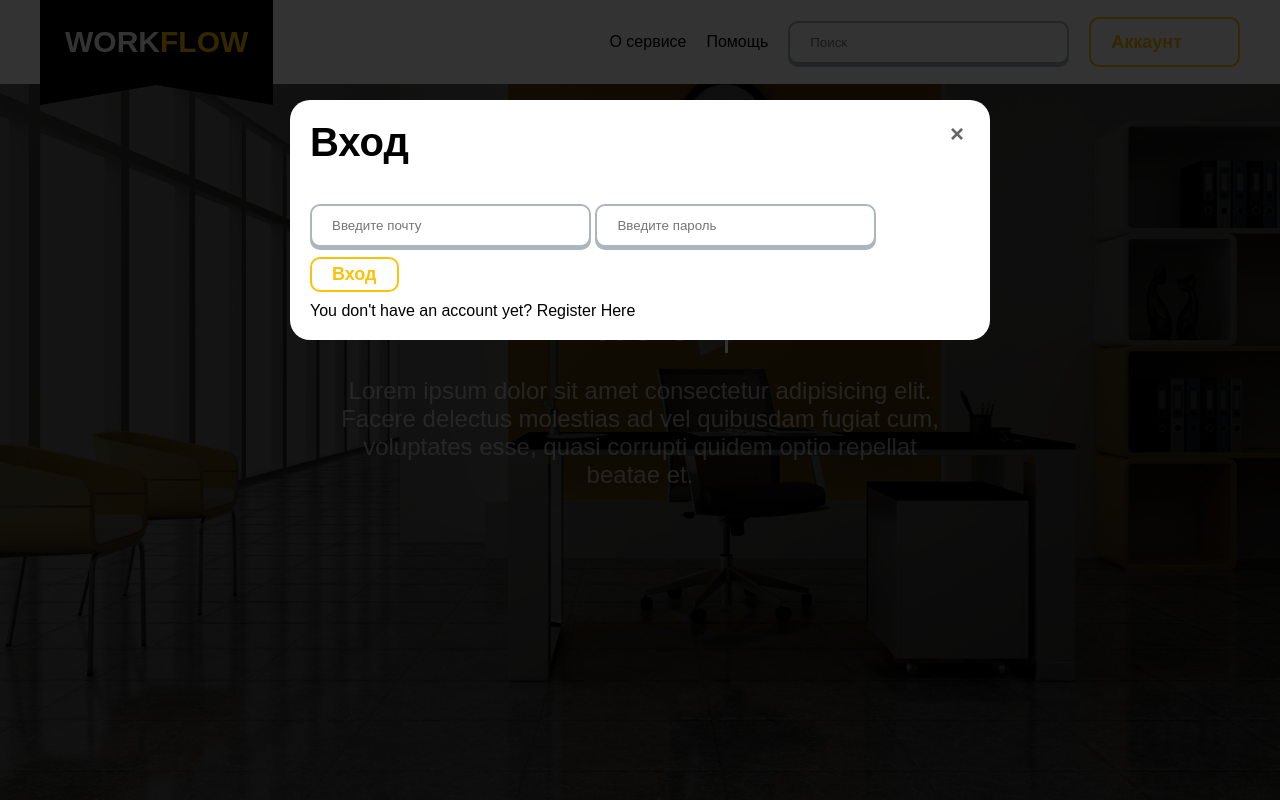
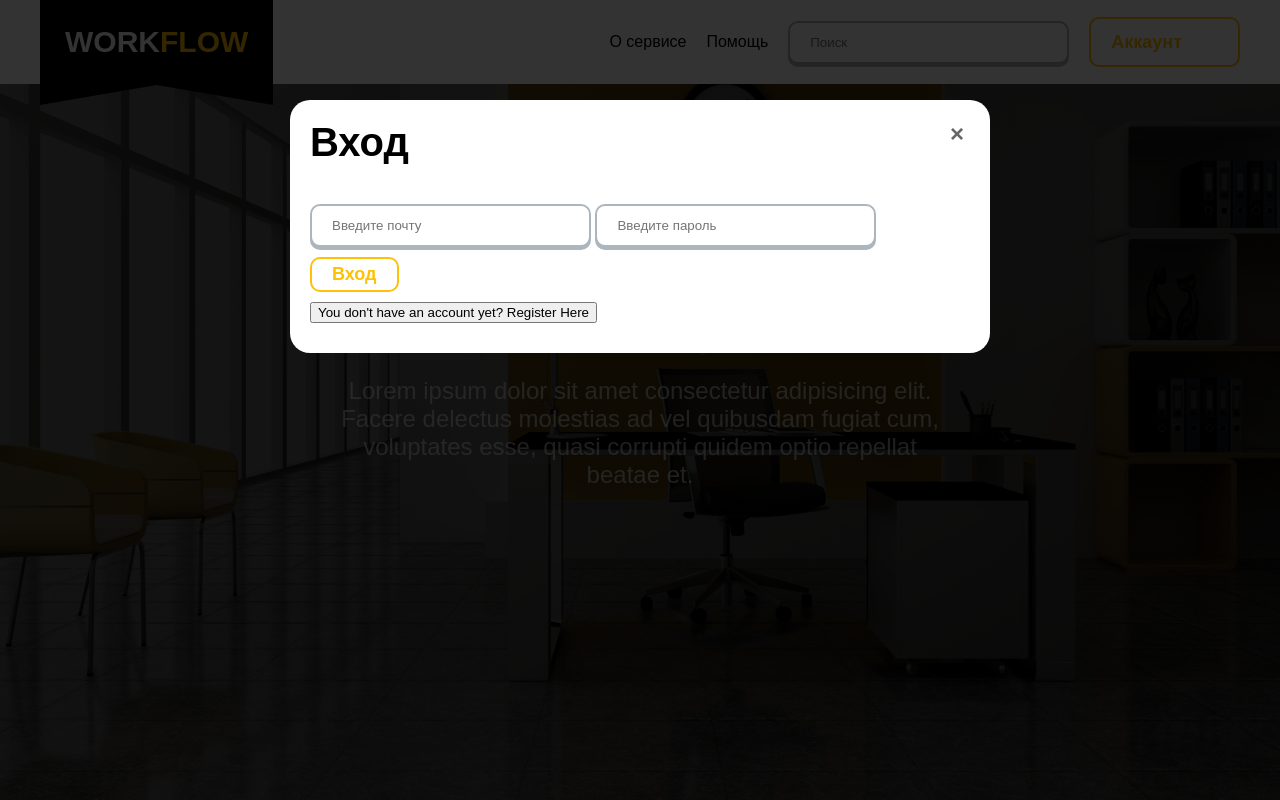
Before and after one commit to nelabuzov/misis, a PHP site: page / in a window 1280 px wide, after a click on "Аккаунт". Run offline with PHP 8.4, Linux system fonts and the light colour scheme; style sheets or scripts are compiled from the project's sources; some libraries are stand-ins or nearby versions.

Commit message:
recreate popups & script btn

```diff
--- a/course/index.php
+++ b/course/index.php
@@ -20,25 +20,34 @@
 		<div class="popup">
 			<a class="close" href="#">&times;</a>
 
+			<div class="popup__inner" id="login">
+				<h2>Вход</h2>
+				<form action="validation/login.php" method="post">
+					<input type="email" class="form-control" name="email" id="email" placeholder="Введите почту">
+					<input type="password" class="form-control" name="password" id="password" placeholder="Введите пароль">
+					<button type="submit" class="btn">Вход</button>
+					<button onclick="next()">You don't have an account yet? Register Here</button>
+				</form>
+			</div>
+
+		</div>
+	</div>
+
+	<div id="popup" class="overlay">
+		<a class="cancel" href="#"></a>
+		<div class="popup">
+			<a class="close" href="#">&times;</a>
+
 			<div class="popup__inner" id="signup">
 				<h2>Регистрация</h2>
 				<form action="validation/signup.php" method="post">
 					<input type="email" class="form-control" name="email" id="email" placeholder="Введите почту">
 					<input type="password" class="form-control" name="password" id="password" placeholder="Введите пароль">
 					<button type="submit" class="btn">Регистрация</button>
-					<a href="#" onclick="prev()" >You don't have an account yet? Register Here</a>
+					<button onclick="prev()">You don't have an account yet? Register Here</button>
 				</form>
 			</div>
 
-			<div class="popup__inner" id="login">
-				<h2>Вход</h2>
-				<form action="validation/login.php" method="post">
-					<input type="email" class="form-control" name="email" id="email" placeholder="Введите почту">
-					<input type="password" class="form-control" name="password" id="password" placeholder="Введите пароль">
-					<button type="submit" class="btn">Вход</button>
-					<a href="#" onclick="next()" >You don't have an account yet? Register Here</a>
-				</form>
-			</div>
 		</div>
 	</div>
 
```
